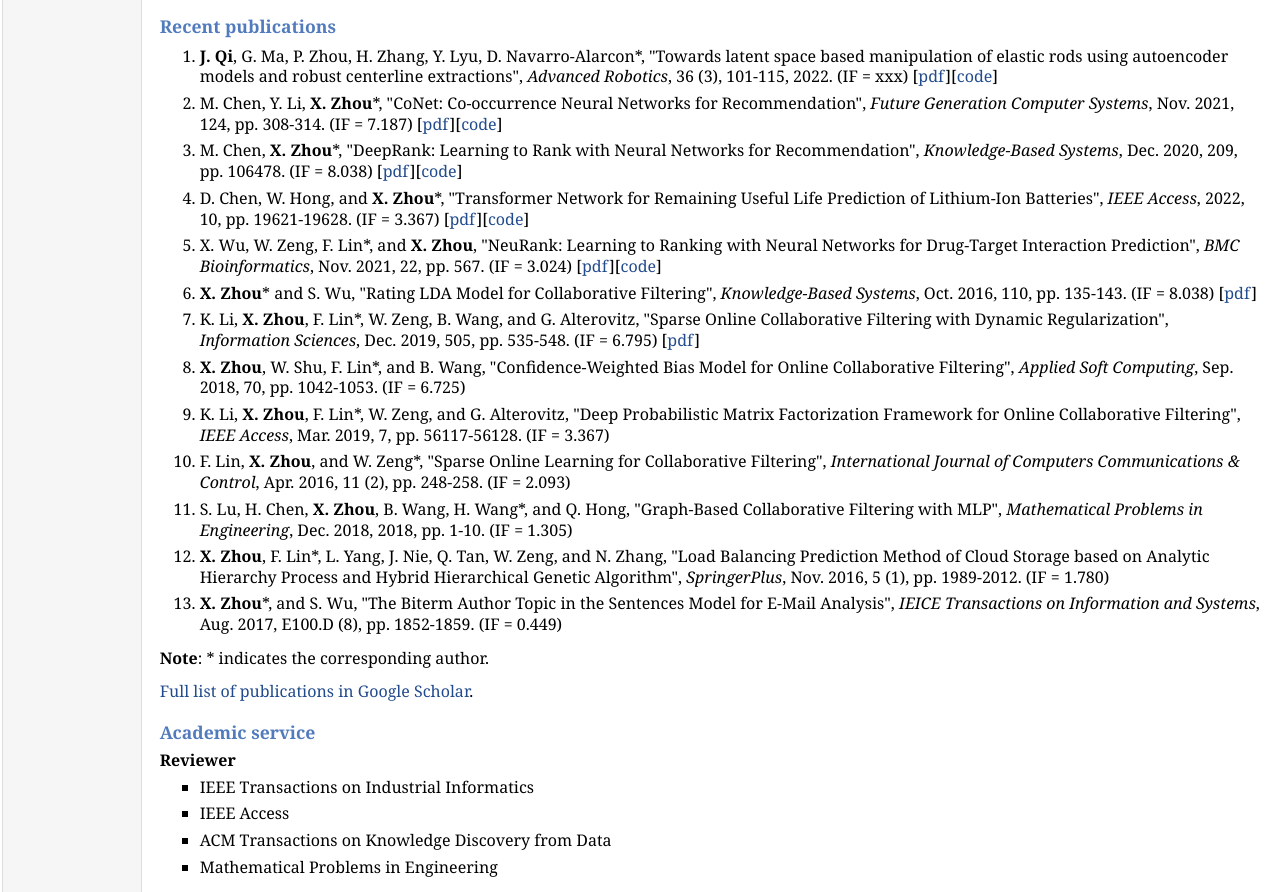
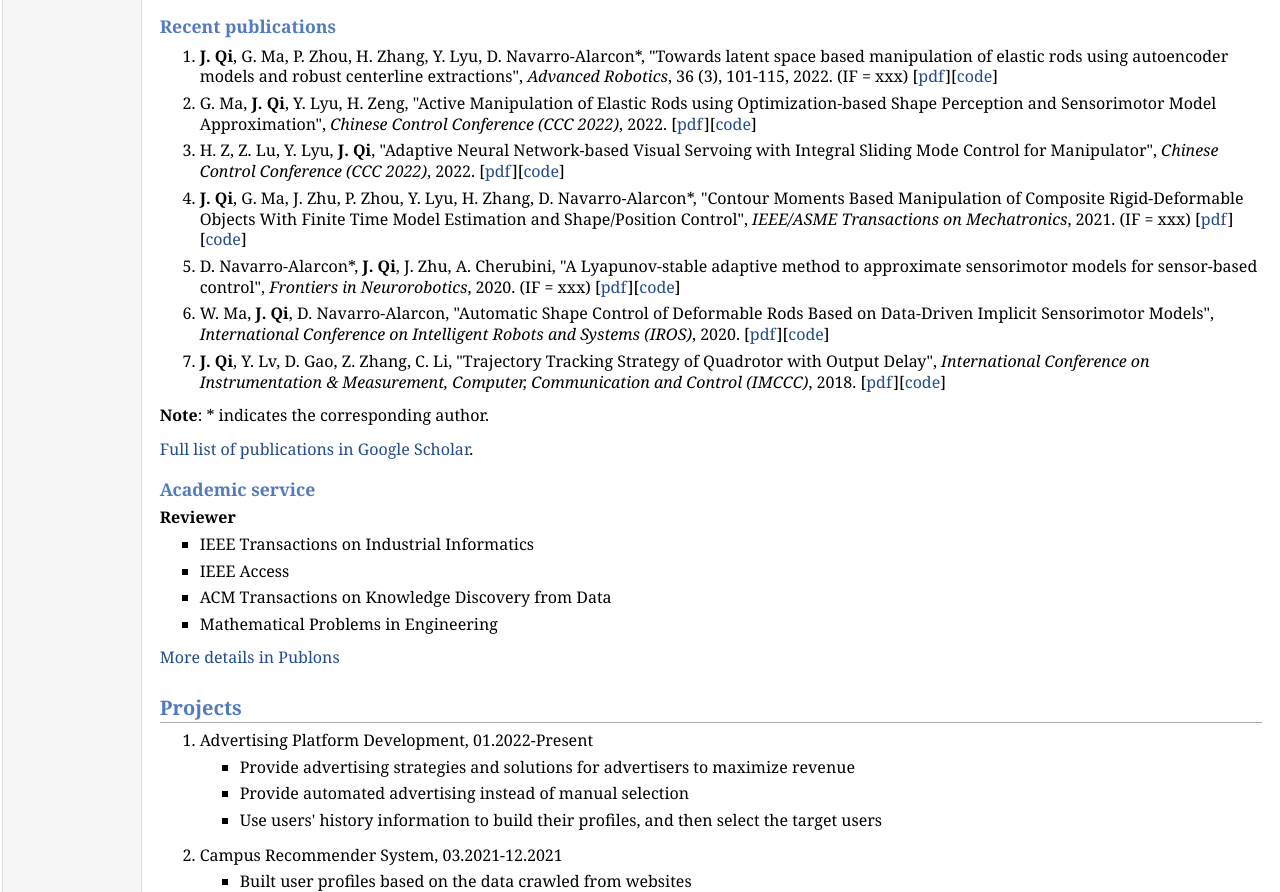
Before and after one commit to JiamingQi-Tom/JiamingQi-Tom.github.io, a plain HTML site: page index.html in a window 1280 px wide. Shown: the part 1062-1954 px from the top of the page. Drawn offline with Linux system fonts and the light colour scheme.

Commit message:
Update index.html

```diff
--- a/index.html
+++ b/index.html
@@ -73,10 +73,13 @@ Tel: +86 18646086707
 <ol>
 <li><p><b>J. Qi</b>, W. Ma, G. Ma, H. Gao, and D. Navarro-Alarcon*, "Adaptive Shape Servoing of Elastic Rods using Parameterized Regression Features and Auto-Tuning Motion Controls".</p>
 </li>
+
 <li><p><b>J. Qi</b>, D. Li, Y. Gao, P. Zhou, G. Ma, D. Navarro-Alarcon*, "MPC-Based 3D Manipulation of Compliant Objects with Process-Supervised Motion Model and Adversarial Network for Occlusion Removal".</p>
 </li>
+
 <li><p><b>J. Qi</b>, D. Navarro-Alarcon*, "Anti-saturation Deformable Objects Manipulation Sliding-mode Control".</p>
 </li>
+
 <li><p>P. Zhou, <b>J. Qi</b>, Y. Ze, D. Navarro-Alarcon*, "Reactive Shape Servoing for Deformable Linear Object Manipulation".</p>
 </li>
 </ol>
@@ -86,30 +89,37 @@ Tel: +86 18646086707
   "Towards latent space based manipulation of elastic rods using autoencoder models and robust centerline extractions",
   <i>Advanced Robotics</i>, 36 (3), 101-115, 2022. (IF = xxx) [<a href="pub/CoCNN.pdf">pdf</a>][<a href="https://github.com/XiuzeZhou/cocnn">code</a>]</p>
 </li>
-<li><p>M. Chen, Y. Li, <b>X. Zhou</b>*, "CoNet: Co-occurrence Neural Networks for Recommendation", <i>Future Generation Computer Systems</i>, Nov. 2021, 124, pp. 308-314. (IF = 7.187) [<a href="pub/conet.pdf">pdf</a>][<a href="https://github.com/XiuzeZhou/conet">code</a>]</p>
+
+<li><p>G. Ma, <b>J. Qi</b>, Y. Lyu, H. Zeng,
+  "Active Manipulation of Elastic Rods using Optimization-based Shape Perception and Sensorimotor Model Approximation",
+  <i>Chinese Control Conference (CCC 2022)</i>, 2022. [<a href="pub/CoCNN.pdf">pdf</a>][<a href="https://github.com/XiuzeZhou/cocnn">code</a>]</p>
 </li>
-<li><p>M. Chen, <b>X. Zhou</b>*, "DeepRank: Learning to Rank with Neural Networks for Recommendation", <i>Knowledge-Based Systems</i>, Dec. 2020, 209, pp. 106478. (IF = 8.038) [<a href="pub/DeepRank.pdf">pdf</a>][<a href="https://github.com/XiuzeZhou/deeprank">code</a>]</p>
+
+<li><p>H. Z, Z. Lu, Y. Lyu, <b>J. Qi</b>,
+  "Adaptive Neural Network-based Visual Servoing with Integral Sliding Mode Control for Manipulator",
+  <i>Chinese Control Conference (CCC 2022)</i>, 2022. [<a href="pub/CoCNN.pdf">pdf</a>][<a href="https://github.com/XiuzeZhou/cocnn">code</a>]</p>
 </li>
-<li><p>D. Chen, W. Hong, and <b>X. Zhou</b>*, "Transformer Network for Remaining Useful Life Prediction of Lithium-Ion Batteries", <i>IEEE Access</i>, 2022, 10, pp. 19621-19628. (IF = 3.367) [<a href="pub/CoCNN.pdf">pdf</a>][<a href="https://github.com/XiuzeZhou/RUL">code</a>]</p>
+
+<li><p><b>J. Qi</b>, G. Ma, J. Zhu, P. Zhou, Y. Lyu, H. Zhang, D. Navarro-Alarcon*,
+  "Contour Moments Based Manipulation of Composite Rigid-Deformable Objects With Finite Time Model Estimation and Shape/Position Control",
+  <i>IEEE/ASME Transactions on Mechatronics</i>, 2021. (IF = xxx) [<a href="pub/CoCNN.pdf">pdf</a>][<a href="https://github.com/XiuzeZhou/cocnn">code</a>]</p>
 </li>
-<li><p>X. Wu, W. Zeng, F. Lin*, and <b>X. Zhou</b>, "NeuRank: Learning to Ranking with Neural Networks for Drug-Target Interaction Prediction", <i>BMC Bioinformatics</i>, Nov. 2021, 22, pp. 567. (IF = 3.024) [<a href="pub/neurank.pdf">pdf</a>][<a href="https://github.com/XiuzeZhou/conet">code</a>]</p>
+
+<li><p>D. Navarro-Alarcon*, <b>J. Qi</b>, J. Zhu, A. Cherubini,
+  "A Lyapunov-stable adaptive method to approximate sensorimotor models for sensor-based control",
+  <i>Frontiers in Neurorobotics</i>, 2020. (IF = xxx) [<a href="pub/CoCNN.pdf">pdf</a>][<a href="https://github.com/XiuzeZhou/cocnn">code</a>]</p>
 </li>
-<li><p><b>X. Zhou</b>* and S. Wu, "Rating LDA Model for Collaborative Filtering", <i>Knowledge-Based Systems</i>, Oct. 2016, 110, pp. 135-143. (IF = 8.038) [<a href="pub/RLDA.pdf">pdf</a>]</p>
+
+<li><p>W. Ma, <b>J. Qi</b>, D. Navarro-Alarcon,
+  "Automatic Shape Control of Deformable Rods Based on Data-Driven Implicit Sensorimotor Models",
+  <i>International Conference on Intelligent Robots and Systems (IROS)</i>, 2020. [<a href="pub/CoCNN.pdf">pdf</a>][<a href="https://github.com/XiuzeZhou/cocnn">code</a>]</p>
 </li>
-<li><p>K. Li, <b>X. Zhou</b>, F. Lin*, W. Zeng, B. Wang, and G. Alterovitz, "Sparse Online Collaborative Filtering with Dynamic Regularization", <i>Information Sciences</i>, Dec. 2019, 505, pp. 535-548. (IF = 6.795) [<a href="pub/SOCF.pdf">pdf</a>]</p>
+
+<li><p><b>J. Qi</b>, Y. Lv, D. Gao, Z. Zhang, C. Li,
+  "Trajectory Tracking Strategy of Quadrotor with Output Delay",
+  <i>International Conference on Instrumentation & Measurement, Computer, Communication and Control (IMCCC)</i>, 2018. [<a href="pub/CoCNN.pdf">pdf</a>][<a href="https://github.com/XiuzeZhou/cocnn">code</a>]</p>
 </li>
-<li><p><b>X. Zhou</b>, W. Shu, F. Lin*, and B. Wang, "Confidence-Weighted Bias Model for Online Collaborative Filtering", <i>Applied Soft Computing</i>, Sep. 2018, 70, pp. 1042-1053. (IF = 6.725)</p>
-</li>
-<li><p>K. Li, <b>X. Zhou</b>, F. Lin*, W. Zeng, and G. Alterovitz, "Deep Probabilistic Matrix Factorization Framework for Online Collaborative Filtering", <i>IEEE Access</i>, Mar. 2019, 7, pp. 56117-56128. (IF = 3.367)</p>
-</li>
-<li><p>F. Lin, <b>X. Zhou</b>, and W. Zeng*, "Sparse Online Learning for Collaborative Filtering", <i>International Journal of Computers Communications & Control</i>, Apr. 2016, 11 (2), pp. 248-258. (IF = 2.093)</p>
-</li>
-<li><p>S. Lu, H. Chen, <b>X. Zhou</b>, B. Wang, H. Wang*, and Q. Hong, "Graph-Based Collaborative Filtering with MLP", <i>Mathematical Problems in Engineering</i>, Dec. 2018, 2018, pp. 1-10. (IF = 1.305)</p>
-</li>
-<li><p><b>X. Zhou</b>, F. Lin*, L. Yang, J. Nie, Q. Tan, W. Zeng, and N. Zhang, "Load Balancing Prediction Method of Cloud Storage based on Analytic Hierarchy Process and Hybrid Hierarchical Genetic Algorithm", <i>SpringerPlus</i>, Nov. 2016, 5 (1), pp. 1989-2012. (IF = 1.780)</p>
-</li>
-<li><p><b>X. Zhou</b>*, and S. Wu, "The Biterm Author Topic in the Sentences Model for E-Mail Analysis", <i>IEICE Transactions on Information and Systems</i>, Aug. 2017, E100.D (8), pp. 1852-1859. (IF = 0.449)</p>
-</li>
+
 </ol>
 <p><b>Note</b>: * indicates the corresponding author.</p>
 <p><a href="https://scholar.google.com/citations?user=xTzN-qoAAAAJ&amp;hl=zh-CN&amp;oi=ao">Full list of publications in Google Scholar</a>.</p>
```
